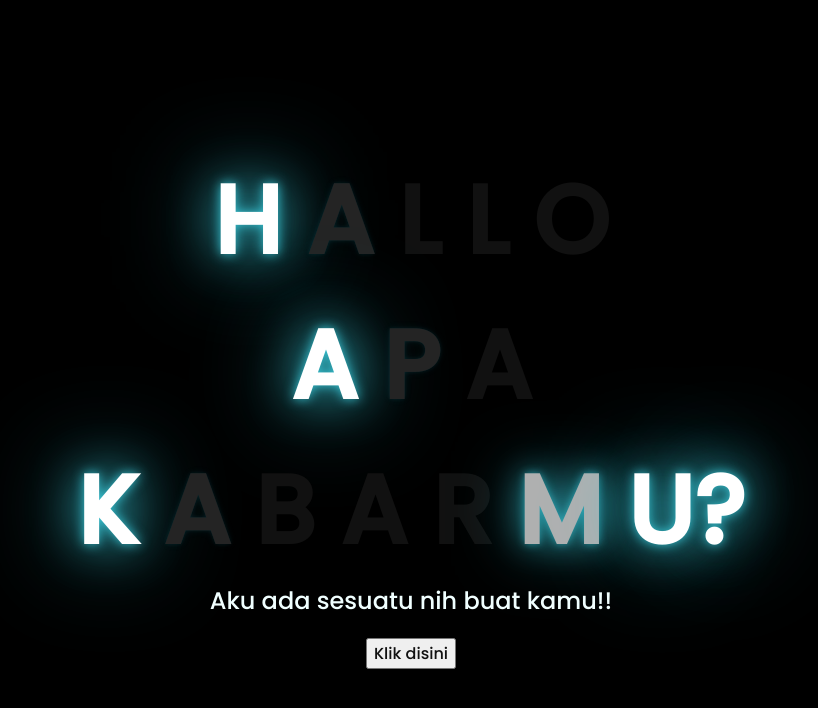
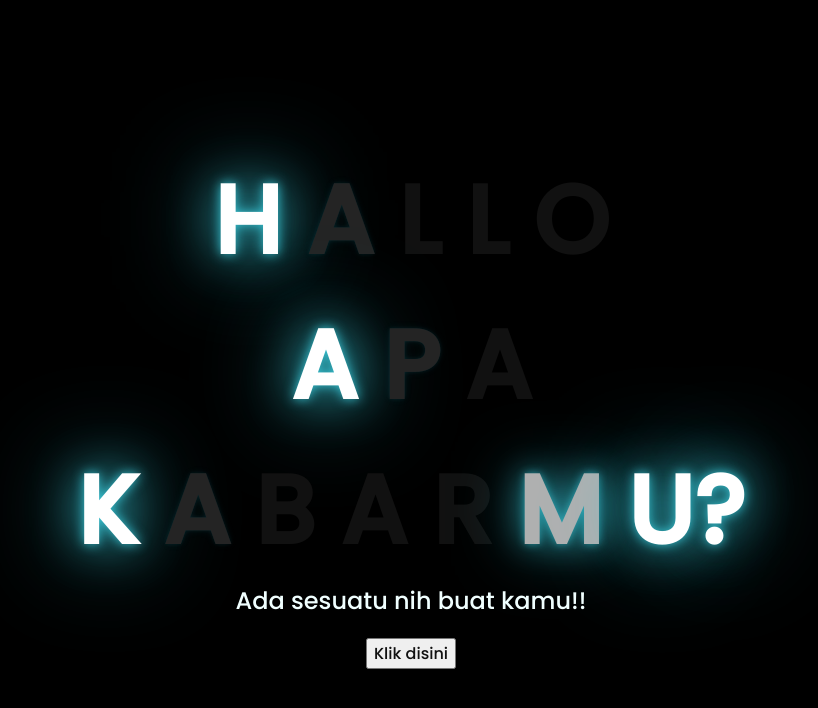
Before and after one commit to SukaTidur47/flowers2, a plain HTML site: page index.html in a window 1280 px wide. Shown: the whole page, without its empty margins (237-1055 px from the left). Drawn offline with Linux system fonts and the light colour scheme.

Commit message:
Update index.html

```diff
--- a/index.html
+++ b/index.html
@@ -32,7 +32,7 @@
         <span>U?</span>
     </div>
     <div class="description">
-        <span>Aku ada sesuatu nih buat kamu!!</span>
+        <span>Ada sesuatu nih buat kamu!!</span>
     </div>
     <div class="button">
         <button>
```
